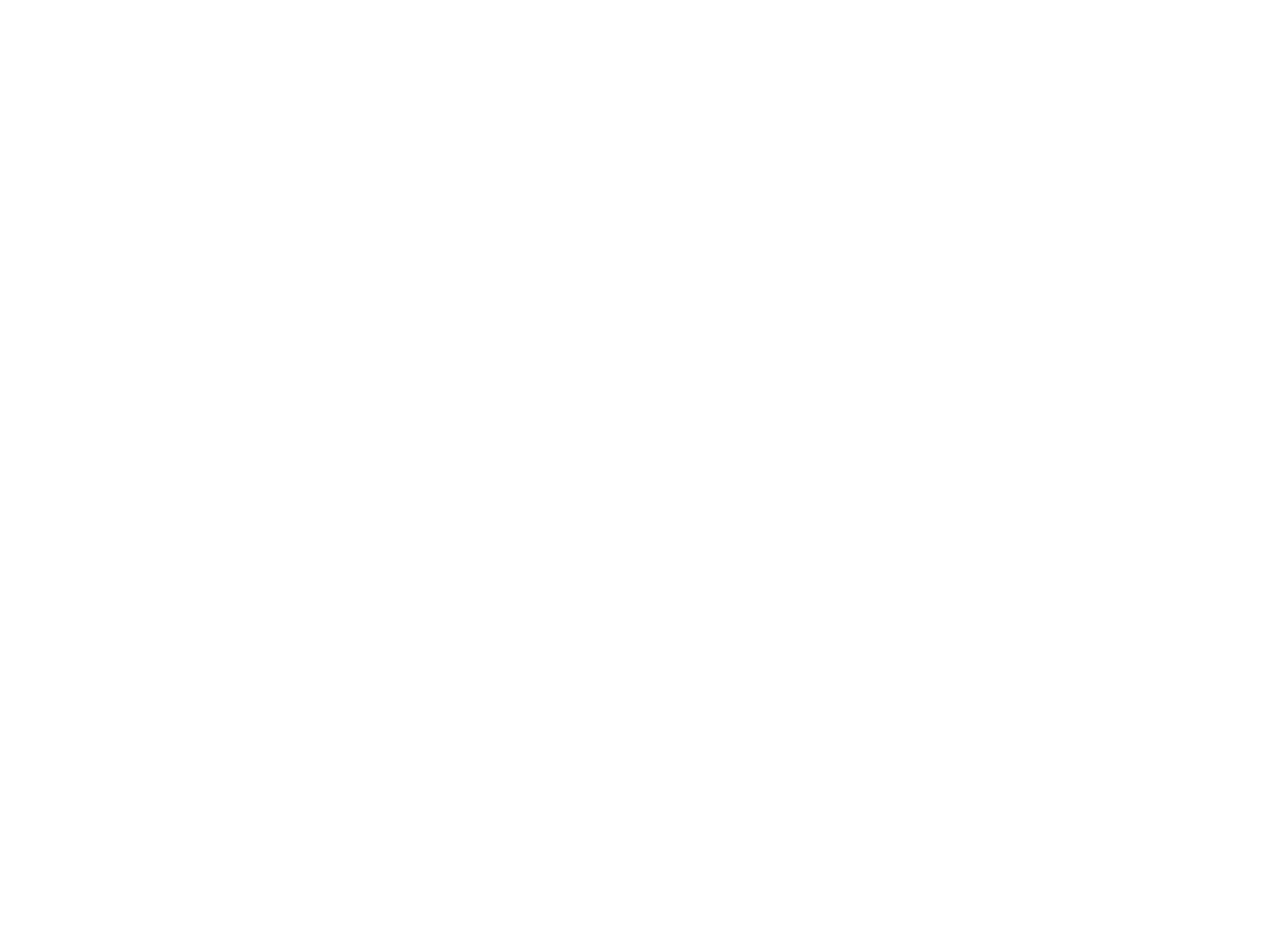
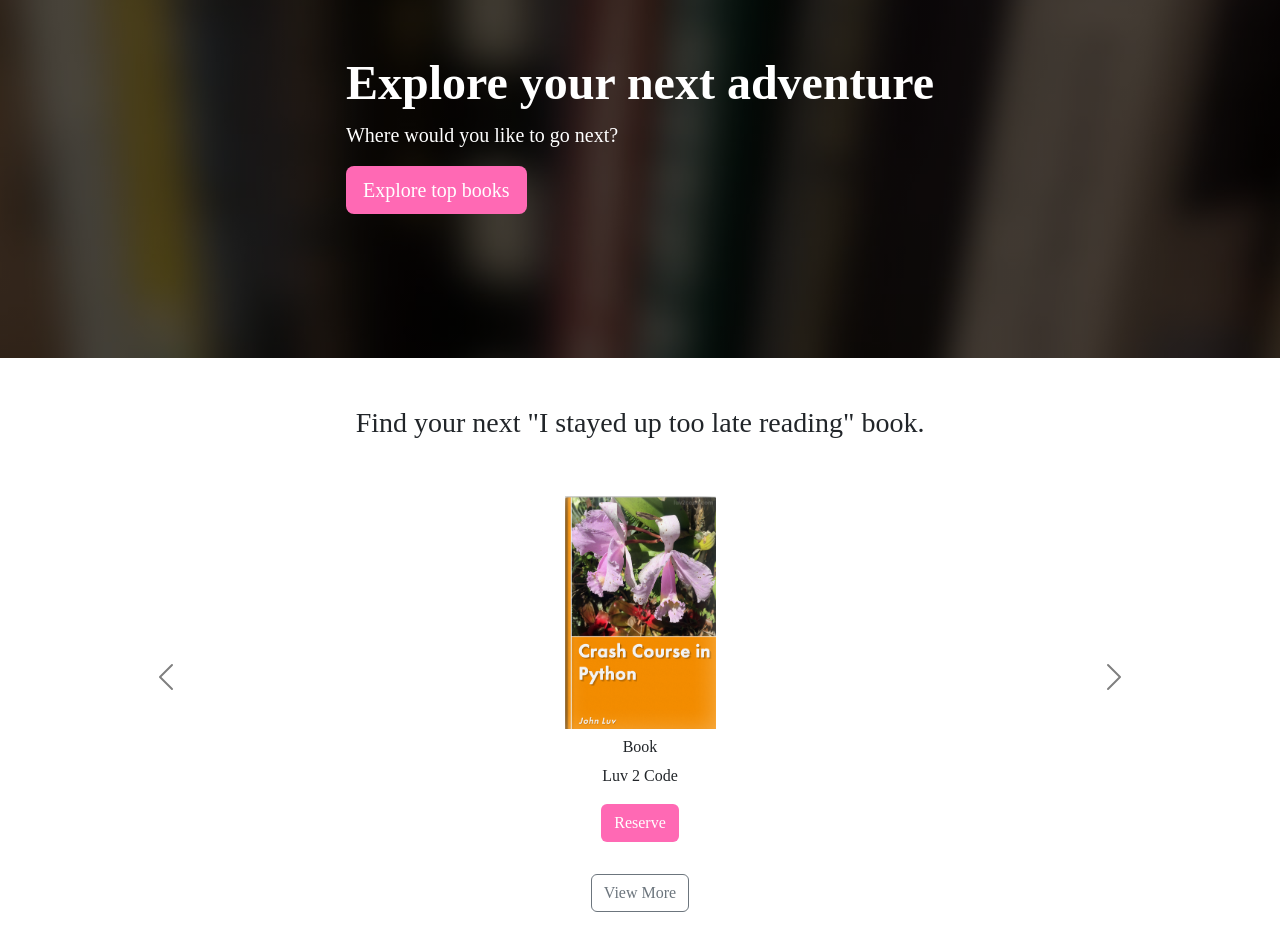
Before and after one commit to oanasabau1/BookStacker, a React (Create React App) app in the folder library-frontend/react-library/: page / in a window 1280 px wide. Shown: the part 120-1070 px from the top of the page. Before the commit the page ends 800 px from the top, so only its background shows below. Built offline with nearby package versions, Linux system fonts and the light colour scheme; the HTML template or start-up script is replaced by a standard one; a web font is replaced by a local one.

Commit message:
began working at frontend

```diff
--- a/library-frontend/react-library/public/index.html
+++ b/library-frontend/react-library/public/index.html
@@ -26,6 +26,8 @@
     -->
 
     <!-- Bootstrap CSS -->
+    <link href="https://cdn.jsdelivr.net/npm/bootstrap@5.3.3/dist/css/bootstrap.min.css" rel="stylesheet" integrity="sha384-QWTKZyjpPEjISv5WaRU9OFeRpok6YctnYmDr5pNlyT2bRjXh0JMhjY6hW+ALEwIH" crossorigin="anonymous">
+    <script src="https://cdn.jsdelivr.net/npm/bootstrap@5.3.3/dist/js/bootstrap.bundle.min.js" integrity="sha384-YvpcrYf0tY3lHB60NNkmXc5s9fDVZLESaAA55NDzOxhy9GkcIdslK1eN7N6jIeHz" crossorigin="anonymous"></script>
     <script src="https://cdn.jsdelivr.net/npm/@popperjs/core@2.11.8/dist/umd/popper.min.js" integrity="sha384-I7E8VVD/ismYTF4hNIPjVp/Zjvgyol6VFvRkX/vR+Vc4jQkC+hVqc2pM8ODewa9r" crossorigin="anonymous"></script>
     <script src="https://cdn.jsdelivr.net/npm/bootstrap@5.3.3/dist/js/bootstrap.min.js" integrity="sha384-0pUGZvbkm6XF6gxjEnlmuGrJXVbNuzT9qBBavbLwCsOGabYfZo0T0to5eqruptLy" crossorigin="anonymous"></script>
 
--- a/library-frontend/react-library/src/App.tsx
+++ b/library-frontend/react-library/src/App.tsx
@@ -1,10 +1,16 @@
 import React from 'react';
 import './App.css';
 import { Navbar } from './layout/navbar/Navbar'
+import { ExploreTopBooks } from './layout/homepage/ExploreTopBooks';
+import { Carousel } from './layout/homepage/Carousel';
 
 function App() {
   return (
+    <div>
     <Navbar />
+    <ExploreTopBooks />
+    <Carousel />
+    </div>
   );
 }
 
--- /dev/null
+++ b/library-frontend/react-library/src/layout/homepage/Carousel.tsx
@@ -0,0 +1,125 @@
+export const Carousel = () => {
+    return (
+        <div className='container mt-5' style={{ height: 550 }}>
+            <div className='homepage-carousel-title'>
+                <h3>Find your next "I stayed up too late reading" book.</h3>
+            </div>
+
+            {/* Desktop Carousel */}
+            <div
+                id='carouselExampleControls'
+                className='carousel carousel-dark slide mt-5 d-none d-lg-block'
+                data-bs-interval='false'
+            >
+                <div className='carousel-inner'>
+                    <div className='carousel-item active'>
+                        <div className='row d-flex justify-content-center align-items-center'>
+                            <div className='col-xs-6 col-sm-6 col-md-4 col-lg-3 mb-3'>
+                                <div className='text-center'>
+                                    <img
+                                        src={require('./../../Images/BooksImages/book-luv2code-1000.png')}
+                                        width='151'
+                                        height='233'
+                                        alt='book'
+                                    />
+                                    <h6 className='mt-2'>Book</h6>
+                                    <p>Luv 2 Code</p>
+                                    <a className='btn main-color text-white' href='#'>
+                                        Reserve
+                                    </a>
+                                </div>
+                            </div>
+                        </div>
+                    </div>
+
+                    {/* Repeat the carousel items for the next slides */}
+                    <div className='carousel-item'>
+                        <div className='row d-flex justify-content-center align-items-center'>
+                            <div className='col-xs-6 col-sm-6 col-md-4 col-lg-3 mb-3'>
+                                <div className='text-center'>
+                                    <img
+                                        src={require('./../../Images/BooksImages/book-luv2code-1000.png')}
+                                        width='151'
+                                        height='233'
+                                        alt='book'
+                                    />
+                                    <h6 className='mt-2'>Book</h6>
+                                    <p>Luv 2 Code</p>
+                                    <a className='btn main-color text-white' href='#'>
+                                        Reserve
+                                    </a>
+                                </div>
+                            </div>
+                        </div>
+                    </div>
+
+                    <div className='carousel-item'>
+                        <div className='row d-flex justify-content-center align-items-center'>
+                            <div className='col-xs-6 col-sm-6 col-md-4 col-lg-3 mb-3'>
+                                <div className='text-center'>
+                                    <img
+                                        src={require('./../../Images/BooksImages/book-luv2code-1000.png')}
+                                        width='151'
+                                        height='233'
+                                        alt='book'
+                                    />
+                                    <h6 className='mt-2'>Book</h6>
+                                    <p>Luv 2 Code</p>
+                                    <a className='btn main-color text-white' href='#'>
+                                        Reserve
+                                    </a>
+                                </div>
+                            </div>
+                        </div>
+                    </div>
+                </div>
+
+                <button
+                    className='carousel-control-prev'
+                    type='button'
+                    data-bs-target='#carouselExampleControls'
+                    data-bs-slide='prev'
+                >
+                    <span className='carousel-control-prev-icon' aria-hidden='true'></span>
+                    <span className='visually-hidden'>Previous</span>
+                </button>
+                <button
+                    className='carousel-control-next'
+                    type='button'
+                    data-bs-target='#carouselExampleControls'
+                    data-bs-slide='next'
+                >
+                    <span className='carousel-control-next-icon' aria-hidden='true'></span>
+                    <span className='visually-hidden'>Next</span>
+                </button>
+            </div>
+
+            {/* Mobile Section */}
+            <div className='d-lg-none mt-3'>
+                <div className='row d-flex justify-content-center align-items-center'>
+                    <div className='text-center'>
+                        <img
+                            src={require('./../../Images/BooksImages/book-luv2code-1000.png')}
+                            width='151'
+                            height='233'
+                            alt='book'
+                        />
+                        <h6 className='mt-2'>
+                            <b>Book</b>
+                        </h6>
+                        <p>Luv 2 Code</p>
+                        <a className='btn main-color text-white' href='#'>
+                            Reserve
+                        </a>
+                    </div>
+                </div>
+            </div>
+
+            <div className='homepage-carousel-title mt-3'>
+                <a className='btn btn-outline-secondary btn-large' href='#'>
+                    View More
+                </a>
+            </div>
+        </div>
+    );
+};
--- /dev/null
+++ b/library-frontend/react-library/src/layout/homepage/ExploreTopBooks.tsx
@@ -0,0 +1,14 @@
+export const ExploreTopBooks = () => {
+    return (
+        <div className='p-5 mb-4 bg-dark header'>
+        <div className='container-fluid py-5 text-white
+            d-flex justify-content-center align-items-center '>
+            <div>
+                <h1 className='display-5 fw-bold'>Explore your next adventure</h1>
+                <p className='col-md-8 fs-5'>Where would you like to go next?</p>
+                <a type='button' className='btn main-color btn-lg text-white' href='#'>Explore top books</a>
+            </div>
+        </div>
+        </div>
+    );
+}
--- a/library-frontend/react-library/src/layout/navbar/Navbar.tsx
+++ b/library-frontend/react-library/src/layout/navbar/Navbar.tsx
@@ -21,7 +21,7 @@
               </ul>
             <ul className='navbar-nav ms-auto'>
               <li className='nav-item m-1'>
-                <a type='button' className='btn btn-outline' href='#'>Sign In</a>
+                <a type='button' className='btn btn-outline-light' href='#'>Sign In</a>
               </li>
             </ul>
             </div>
```
